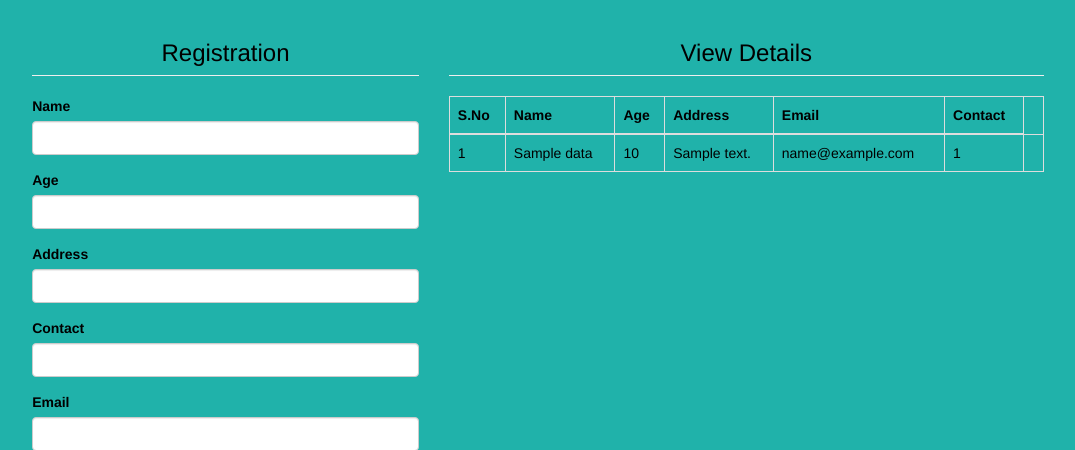
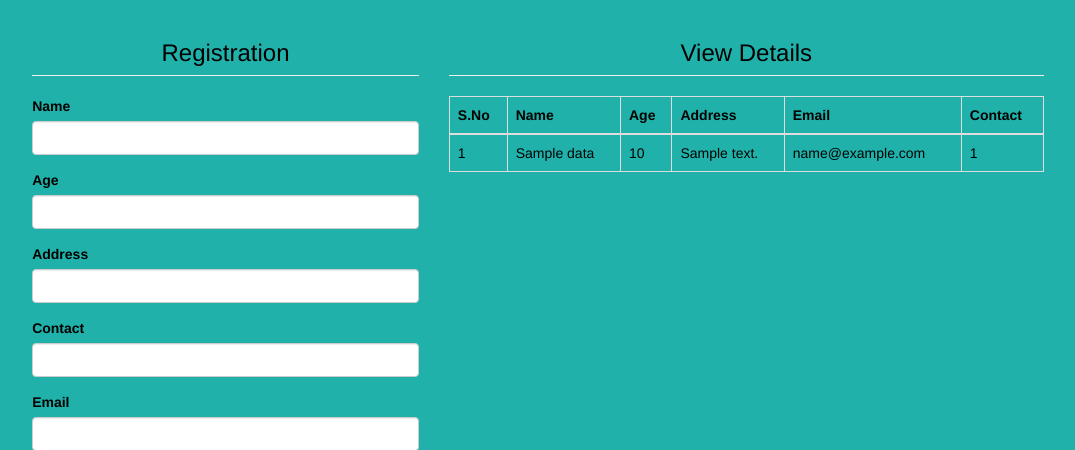
Before and after one commit to UGENDARRAJ/django-Basic-Form, a Django app: page / in a window 1280 px wide. Shown: the top 450 px of the page, without its empty margins (102-1177 px from the left). Run offline with Django 5.2, Linux system fonts and the light colour scheme; tables that the repository leaves empty hold one stand-in row (Sample ...); some libraries are stand-ins or nearby versions.

Commit message:
Update home.html

```diff
--- a/templates/home.html
+++ b/templates/home.html
@@ -72,7 +72,6 @@
                             <td>{{ data.Address}}</td>
                             <td>{{ data.Email}}</td>
                             <td>{{ data.Contact}}</td>
-                            <td><a class=""></a></td>
 
                         </tr>
                     </tbody>
```
